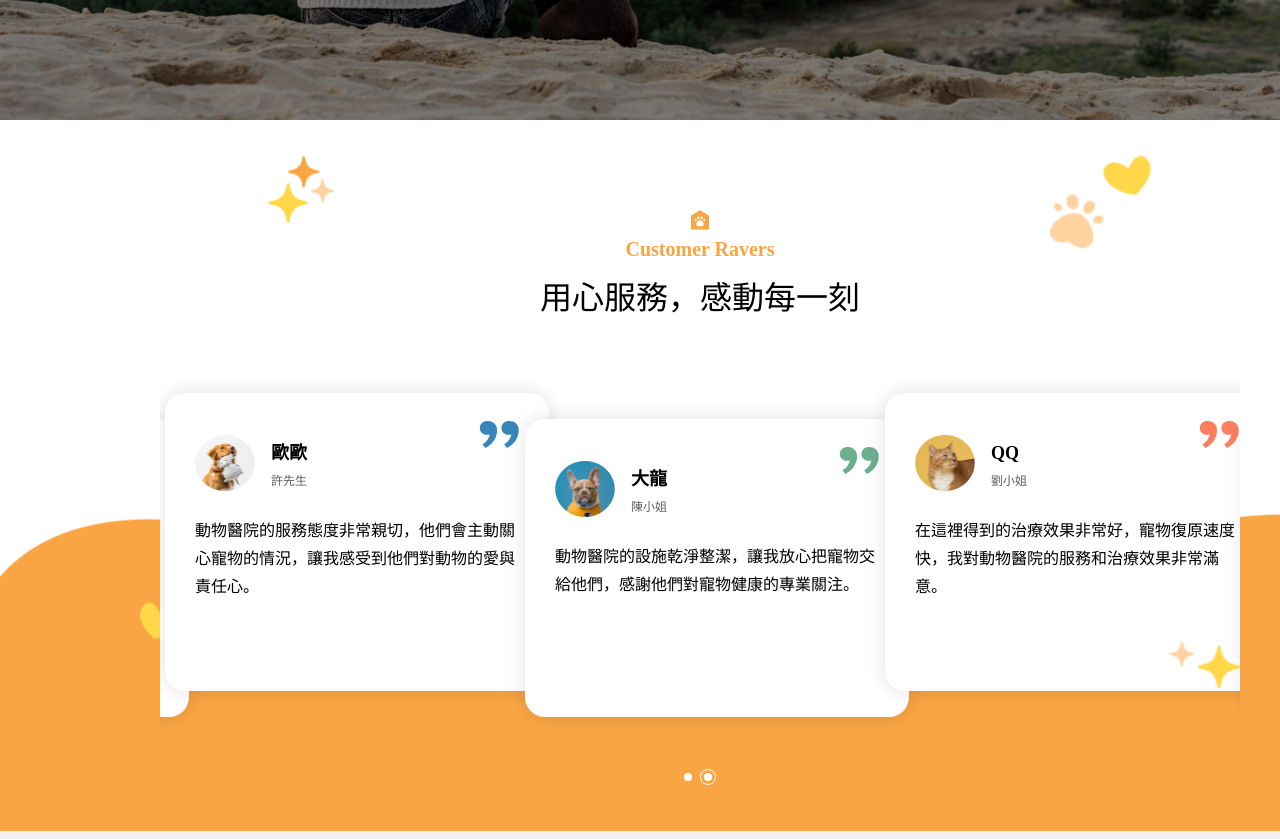
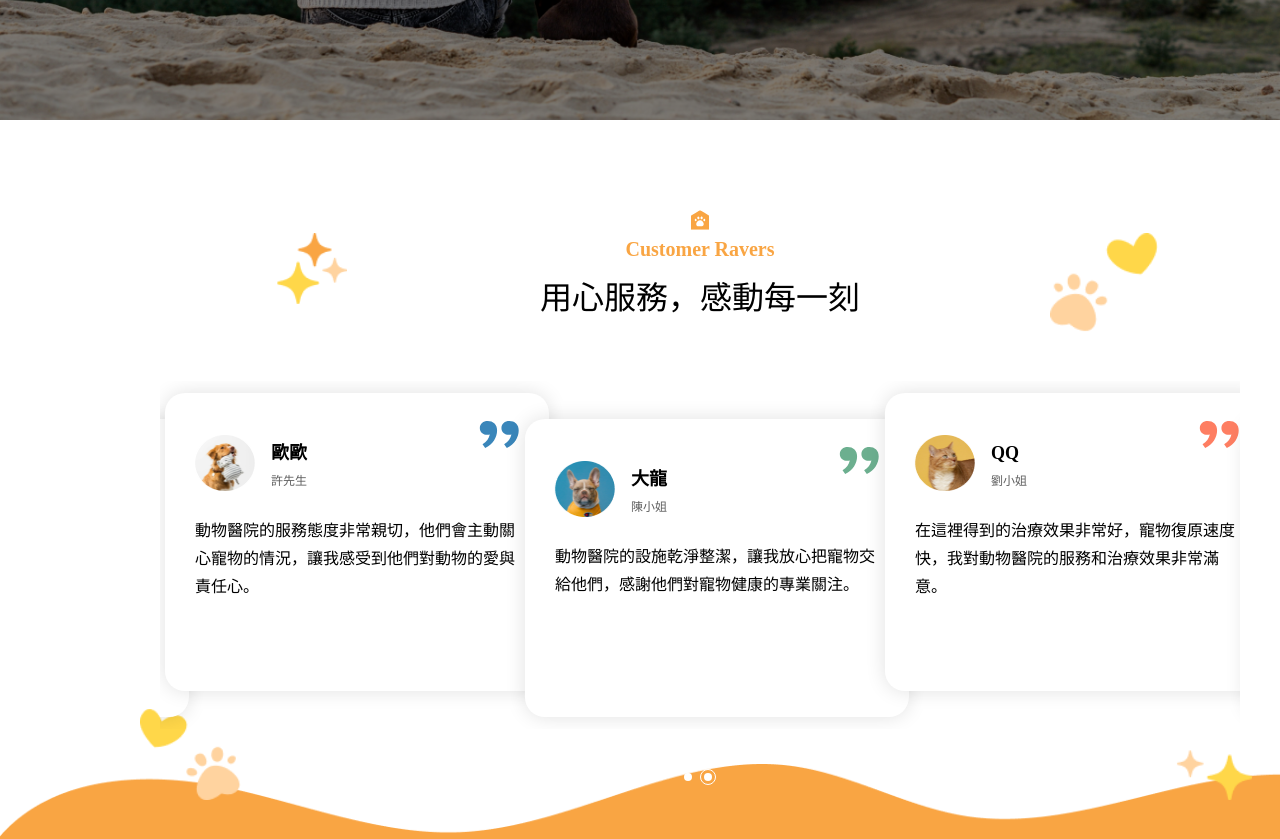
Before and after one commit to Ray625/vet-web, a React (Create React App) app: page / in a window 1280 px wide. Shown: the part 2600-3439 px from the top of the page. Built offline with nearby package versions, Linux system fonts and the light colour scheme; the HTML template or start-up script is replaced by a standard one.

Commit message:
style: add homepage about RWD with min-width: 480px

```diff
--- a/src/styles/homepage_reviews.module.scss
+++ b/src/styles/homepage_reviews.module.scss
@@ -105,10 +105,11 @@
 
 @media screen and (min-width: 480px) {
   .container {
+    height: 72vh;
     padding: 90px 60px;
     background-image: url(../../public/img/reviews_background.png);
     background-size: contain;
-    background-position: bottom;
+    background-position: top 150% center;
     &::after,
     &::before {
       content: '';
@@ -120,13 +121,13 @@
     }
 
     &::after {
-      bottom: 20%;
+      bottom: 10%;
       right: 5%;
       background-image: url(../../public/img/reviews_background_right.png);
     }
 
     &::before {
-      bottom: 20%;
+      bottom: 10%;
       left: 10%;
       background-image: url(../../public/img/reviews_background_left.png);
     }
```
